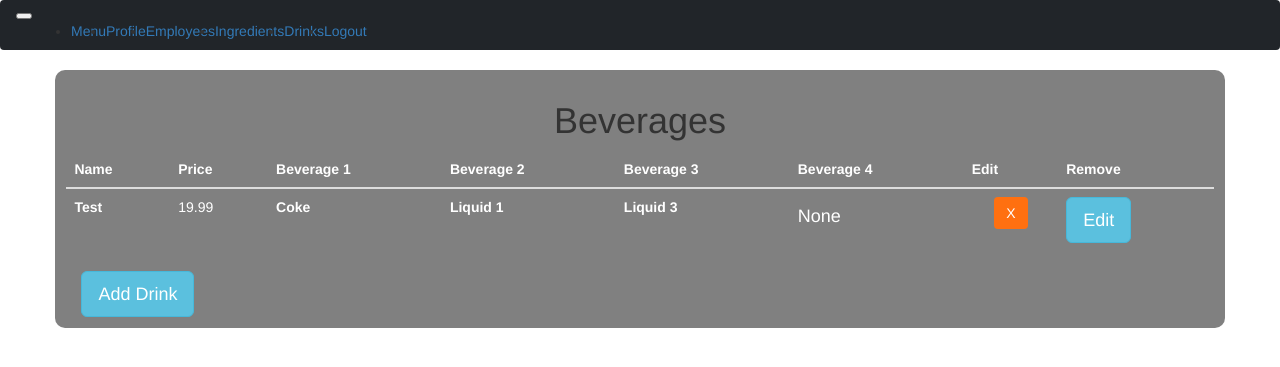
After one commit to sixshotapp/web-app, a Flask app: page /employee_drinks in a window 1280 px wide. The commit adds this page. Shown: the top 367 px of the page. Run offline with Flask 2, Linux system fonts and the light colour scheme; data comes from the database, SQL or seed files in the repository; both versions use the stored data as it was after the commit; some libraries are stand-ins or nearby versions.

Commit message:
checkpoint

```diff
--- a/app.py
+++ b/app.py
@@ -2,7 +2,7 @@
 from crypt import methods
 from flask import Flask, flash, render_template, redirect, request, redirect, session
 from flask_bcrypt import Bcrypt
-from global_var import EmployeeInfo, IngredientInfo
+from global_var import DrinkInfo, EmployeeInfo, IngredientInfo, DrinkInfo
 
 # Local Imports
 from database import db, Employees, Users, Credentials, Drinks, Ingredients
@@ -273,27 +273,41 @@ def employees():
 @app.route('/ingredients', methods=['POST', 'GET'])
 def ingredients():
     if request.method == 'POST':
-        if "change-ingredient" in request.form:
-            # change_name = request.form["changeName"]
-            # change_availability = request.form.get("changeLastName", False)
-            # change_pump = request.form.get("changeUsername", False)
-            # try:
-            #     if (change_name != ''):
-            #         ingredient = Ingredients.query.filter_by(name = ).first()
-            #         flash('Name changed successfully.')
-            #         # return redirect('/ingredients')
+        if "edit-ingredient" in request.form:
+            change_name = request.form["changeName"]
+            change_availability = request.form.get("changeAvailability")
+            change_pump = request.form.get("changePump")
+            ingredient_id = request.form.get("ingredientID")
+            try:
+                ingredient = Ingredients.query.filter_by(id = ingredient_id).first()
+                change_availability = ingredient.available if change_availability == None else 1 if change_availability == "1" else 0
+                change_pump = ingredient.pump if change_pump == None else change_pump
 
-            #     if (change_availability != ''):
-            #         flash('Availability changed successfully.')
-            #         # return redirect('/ingredients')
+                if (change_name == ingredient.name and change_availability == ingredient.available and change_pump == ingredient.pump):
+                    flash('No changes made.')
+                else:
+                    if (change_name != ingredient.name):
+                        ingredient.name = change_name
+                        db.session.commit()
+                        flash('Name changed successfully.')
 
-            #     if (change_pump != ''):
-            #         flash('Pump changed successfully.')
-            #         # return redirect('/ingredients')
+                    if (change_availability != ingredient.available):
+                        ingredient.available = change_availability
+                        db.session.commit()
+                        flash('Availability changed successfully.')
 
-                # return redirect('/ingredients')
-            # except Exception:
-            #     flash('Error updating ingredient, please try again.')
+                    if (change_pump != ingredient.pump):
+                        check_pump = Ingredients.query.filter_by(pump = change_pump).first()
+                        if check_pump is None or check_pump.pump == -1:
+                            ingredient.pump = change_pump
+                            db.session.commit()
+                            flash('Pump changed successfully.')
+                        else:
+                            flash('Error adding ingredient, pump is taken.')
+
+                return redirect('/ingredients')
+            except Exception:
+                flash('Error updating ingredient, please try again.')
             return redirect("/ingredients")
 
         elif "add-ingredient" in request.form:
@@ -332,12 +346,106 @@ def ingredients():
     ingredients = []
     for ingredient in Ingredients.query.all():
         new_ingredient = IngredientInfo()
+        new_ingredient.id = ingredient.id
         new_ingredient.name = ingredient.name
         new_ingredient.available = ingredient.available
         new_ingredient.pump = ingredient.pump
         ingredients.append(new_ingredient)
     ingredients.sort(reverse=True, key=lambda x: x.pump)
     return render_template('ingredients.html', ingredients = ingredients)
+
+@app.route('/employee_drinks', methods=['POST', 'GET'])
+def employee_drinks():
+    if request.method == 'POST':
+        if "change-drink" in request.form:
+            # change_name = request.form["changeName"]
+            # change_availability = request.form.get("changeLastName", False)
+            # change_pump = request.form.get("changeUsername", False)
+            # try:
+            #     if (change_name != ''):
+            #         ingredient = Ingredients.query.filter_by(name = ).first()
+            #         flash('Name changed successfully.')
+            #         # return redirect('/ingredients')
+
+            #     if (change_availability != ''):
+            #         flash('Availability changed successfully.')
+            #         # return redirect('/ingredients')
+
+            #     if (change_pump != ''):
+            #         flash('Pump changed successfully.')
+            #         # return redirect('/ingredients')
+
+                # return redirect('/ingredients')
+            # except Exception:
+            #     flash('Error updating ingredient, please try again.')
+            return redirect("/employee_drinks")
+
+        elif "add-drink" in request.form:
+            print("test1")
+            name = request.form.get("InputName")
+            price = request.form.get("InputPrice")
+            bev1 = request.form.get("InputBev1")
+            bev2 = request.form.get("InputBev2")
+            bev3 = request.form.get("InputBev3")
+            bev4 = request.form.get("InputBev4")
+
+            print("test2")
+            print("name ", name)
+            print("price ", price)
+            print("bev1 ", bev1)
+            print("bev2 ", bev2)
+            print("bev3 ", bev3)
+            print("bev4 ", bev4)
+
+            try:
+                check_name = Drinks.query.filter_by(name = name).first()
+                if check_name is None:
+                    add_drink = Drinks(name = name,
+                                        price = price,
+                                        bev1 = bev1,
+                                        bev2 = bev2,
+                                        bev3 = bev3,
+                                        bev4 = bev4)
+                    db.session.add(add_drink)
+                    db.session.commit()
+                    return redirect("/employee_drinks")
+                else:
+                    flash('Error adding drink, name is taken.')
+                    return redirect("/employee_drinks")
+            except Exception:
+                flash('Error adding drink, please try again.')
+                return redirect("/employee_drinks")
+
+        elif "remove-drink" in request.form:
+            remove_drink = request.form["remove-drink"]
+            try:
+                drink = Drinks.query.filter_by(name = remove_drink).first()
+                db.session.delete(drink)
+                db.session.commit()
+                flash(remove_drink + ' was removed!')
+                return redirect('/employee_drinks')
+
+            except Exception:
+                flash("Error, couldn't remove drink.")
+                return redirect("/employee_drinks")
+
+    drinks = []
+    for drink in Drinks.query.all():
+        new_drink = DrinkInfo()
+        new_drink.name = drink.name
+        new_drink.price = drink.price
+        new_drink.bev1 = drink.bev1
+        new_drink.bev2 = drink.bev2
+        new_drink.bev3 = drink.bev3
+        new_drink.bev4 = drink.bev4
+        drinks.append(drink)
+    drinks.sort()
+
+    ingredients = []
+    for ingredient in Ingredients.query.all():
+        ingredients.append(ingredient.name)
+    ingredients.sort()
+    return render_template('employee_drinks.html', ingredients = ingredients, drinks = drinks)
 
 @app.route('/order')
 def order():
--- /dev/null
+++ b/templates/employee_drinks.html
@@ -0,0 +1,234 @@
+{% extends 'base.html' %}
+
+{% block head %}
+<title>6Shot | Ingredients</title>
+{% endblock %}
+
+{% block nav %}
+<li class="nav-item">
+  <a class="nav-link" href="./employee_menu">Menu</a>
+</li>
+<li class="nav-item">
+  <a class="nav-link" href="./employee_profile">Profile</a>
+</li>
+<li class="nav-item">
+  <a class="nav-link" href="./employees">Employees</a>
+</li>
+<li class="nav-item">
+    <a class="nav-link" href="./ingredients">Ingredients</a>
+</li>
+<li class="nav-item">
+    <a class="nav-link active" aria-current="page">Drinks</a>
+  </li>
+<!-- <li class="nav-item">
+    <a class="nav-link" href="./about">About</a>
+</li> -->
+<li class="nav-item">
+  <a class="nav-link" href="./logout">Logout</a>
+</li>
+{% endblock %}
+
+{% block body %}
+    <div class="container">
+        <div class="row" style="background-color: grey; border-radius: 1rem; padding: 1%;">
+        <div class="col-sm">
+            <h1 class="as_heading as_heading_center" style="text-align: center;">Beverages</h1>
+            <table class="table" style="color: white">
+            <thead style="text-align: center;">
+                <tr>
+                <th>Name</th>
+                <th>Price</th>
+                <th>Beverage 1</th>
+                <th>Beverage 2</th>
+                <th>Beverage 3</th>
+                <th>Beverage 4</th>
+                <th>Edit</th>
+                <th>Remove</th>
+                </tr>
+            </thead>
+            <tbody>
+                {% for drink in drinks %}
+                    <div class="drink">
+                        <tr>
+                            <th>{{ drink.name }}</th>
+                            <td>
+                                {{ drink.price }}
+                            </th>
+                            <th>
+                                {% if drink.bev1 == "-1" %}
+                                    <h4>None</h4>
+                                {% else %}
+                                    {{ drink.bev1 }}
+                                {% endif %}
+                            </th>
+                            <th>
+                                {% if drink.bev2 == "-1" %}
+                                    <h4>None</h4>
+                                {% else %}
+                                    {{ drink.bev2 }}
+                                {% endif %}
+                            </th>
+                            <th>
+                                {% if drink.bev3 == "-1" %}
+                                    <h4>None</h4>
+                                {% else %}
+                                    {{ drink.bev3 }}
+                                {% endif %}
+                            </th>
+                            <th>
+                                {% if drink.bev4 == "-1" %}
+                                    <h4>None</h4>
+                                {% else %}
+                                    {{ drink.bev4 }}
+                                {% endif %}
+                            </th>
+                            <th>
+                                <form id = "remove-drink" action = "/employee_drinks" method = "POST" style="text-align: center;">
+                                    <button type="submit" class="btn btn-primary" style = "background-color: #ff7010; border: black" name ="remove-drink" value="{{drink.name}}">X</button>
+                                </form>
+                            </th>
+                            <th>
+                                <form method="post">
+                                    <button type="button" class="btn btn-info btn-lg" data-toggle="modal" data-target="#editDrink">Edit</button>
+                                    <!-- Modal -->
+                                    <div class="modal fade reveal-modal" id="editDrink" tabindex="-1" role="dialog" aria-labelledby="drinkModalLabel" aria-hidden="true">
+                                        <div class="modal-dialog" role="document">
+                                            <!-- Modal content-->
+                                            <div class="modal-content" style="background-color: white; color: black;">
+                                                <div class="modal-header">
+                                                    <button type="button" class="close" data-dismiss="modal">&times;</button>
+                                                    <h4 class="modal-title">Edit Drink</h4>
+                                                </div>
+                                                <div class="modal-body">
+                                                    <div class="form-group">
+                                                        <label for="InputName">Change Name</label>
+                                                        <input type="text" class="form-control" name="changeName" id="changeName" placeholder="Enter name" />
+                                                    </div>
+                                                    <div class="form-group">
+                                                        <label for="InputPrice">Change Price</label>
+                                                        <input type="number" min="0.00" max="10000.00" step="any" class="form-control" name="ChangePrice" id="ChangePrice" placeholder="Enter Price"/>
+                                                    </div>
+                                                    <div class="form-group">
+                                                        <label for="InputBev1">Change Beverage 1</label>
+                                                        <select id="ChangeBev1" name="ChangeBev1">
+                                                            <option value="-1">None</option>
+                                                            {% for ingredient in ingredients %}
+                                                                <option value="{{ingredient}}">{{ ingredient }}</option>
+                                                            {% endfor %}
+                                                        </select>
+                                                    </div>
+                                                    <div class="form-group">
+                                                        <label for="InputBev2">Change Beverage 2</label>
+                                                        <select id="ChangeBev2" name="ChangeBev2">
+                                                            <option value="-1">None</option>
+                                                            {% for ingredient in ingredients %}
+                                                                <option value="{{ingredient}}">{{ ingredient }}</option>
+                                                            {% endfor %}
+                                                        </select>
+                                                    </div>
+                                                    <div class="form-group">
+                                                        <label for="InputBev3">Change Beverage 3</label>
+                                                        <select id="ChangeBev3" name="ChangeBev3">
+                                                            <option value="-1">None</option>
+                                                            {% for ingredient in ingredients %}
+                                                                <option value="{{ingredient}}">{{ ingredient }}</option>
+                                                            {% endfor %}
+                                                        </select>
+                                                    </div>
+                                                    <div class="form-group">
+                                                        <label for="InputBev4">Change Beverage 4</label>
+                                                        <select id="ChangeBev4" name="ChangeBev4">
+                                                            <option value="-1">None</option>
+                                                            {% for ingredient in ingredients %}
+                                                                <option value="{{ingredient}}">{{ ingredient }}</option>
+                                                            {% endfor %}
+                                                        </select>
+                                                    </div>
+                                                </div>
+                                                <div class="modal-footer">
+                                                    <form role="form" id="change-drink-form" action="/employee_drinks" method="POST">
+                                                        <button type="submit" class="btn btn-primary" name="change-drink" value="change_drink" id="change-drijk-submit">Save Changes</button>
+                                                    </form>
+                                                </div>
+                                            </div>
+                                        </div>
+                                    </div>
+                                </form>
+                            </th>
+                        </tr>
+                </div>
+                {% endfor %}
+            </tbody>
+            </table>
+            <div class="container">
+                <form method="post">
+                    <button type="button" class="btn btn-info btn-lg" data-toggle="modal" data-target="#addDrinkModal">Add Drink</button>
+                    <!-- Modal -->
+                    <div class="modal fade reveal-modal" id="addDrinkModal" tabindex="-1" role="dialog" aria-labelledby="newDrinkModalLabel" aria-hidden="true">
+                        <div class="modal-dialog" role="document">
+                            <!-- Modal content-->
+                            <div class="modal-content" style="background-color: white; color: black;">
+                                <div class="modal-header">
+                                    <button type="button" class="close" data-dismiss="modal">&times;</button>
+                                    <h4 class="modal-title">Add Drink</h4>
+                                </div>
+                                <div class="modal-body">
+                                    <div class="form-group">
+                                        <label for="InputName">Name</label>
+                                        <input type="text" class="form-control" name="InputName" id="InputName" placeholder="Enter name" />
+                                    </div>
+                                    <div class="form-group">
+                                        <label for="InputPrice">Price</label>
+                                        <input type="number" min="0.00" max="10000.00" step="any" class="form-control" name="InputPrice" id="InputPrice" placeholder="Enter Price" />
+                                    </div>
+                                    <div class="form-group">
+                                        <label for="InputBev1">Beverage 1</label>
+                                        <select id="InputBev1" name="InputBev1">
+                                            <option value="-1">None</option>
+                                            {% for ingredient in ingredients %}
+                                                <option value="{{ingredient}}">{{ ingredient }}</option>
+                                            {% endfor %}
+                                        </select>
+                                    </div>
+                                    <div class="form-group">
+                                        <label for="InputBev2">Beverage 2</label>
+                                        <select id="InputBev2" name="InputBev2">
+                                            <option value="-1">None</option>
+                                            {% for ingredient in ingredients %}
+                                                <option value="{{ingredient}}">{{ ingredient }}</option>
+                                            {% endfor %}
+                                        </select>
+                                    </div>
+                                    <div class="form-group">
+                                        <label for="InputBev3">Beverage 3</label>
+                                        <select id="InputBev3" name="InputBev3">
+                                            <option value="-1">None</option>
+                                            {% for ingredient in ingredients %}
+                                                <option value="{{ingredient}}">{{ ingredient }}</option>
+                                            {% endfor %}
+                                        </select>
+                                    </div>
+                                    <div class="form-group">
+                                        <label for="InputBev4">Beverage 4</label>
+                                        <select id="InputBev4" name="InputBev4">
+                                            <option value="-1">None</option>
+                                            {% for ingredient in ingredients %}
+                                                <option value="{{ingredient}}">{{ ingredient }}</option>
+                                            {% endfor %}
+                                        </select>
+                                    </div>
+                                </div>
+                                <div class="modal-footer">
+                                    <form role="form" id="add-drink-form" action="/employee_drinks" method="POST">
+                                        <button type="submit" class="btn btn-primary" name="add-drink" value="add_drink" id="add-drink-submit">Add Drink</button>
+                                    </form>
+                                </div>
+                            </div>
+                        </div>
+                    </div>
+                </form>
+            </div>
+        </div>
+        </div>
+    </div>
+{% endblock %}
--- a/templates/employee_menu.html
+++ b/templates/employee_menu.html
@@ -17,6 +17,9 @@
 <li class="nav-item">
     <a class="nav-link" href="./ingredients">Ingredients</a>
 </li>
+<li class="nav-item">
+  <a class="nav-link" href="./employee_drinks">Drinks</a>
+</li>
 <!-- <li class="nav-item">
     <a class="nav-link" href="./about">About</a>
 </li> -->
--- a/templates/employee_profile.html
+++ b/templates/employee_profile.html
@@ -17,6 +17,9 @@
 <li class="nav-item">
     <a class="nav-link" href="./ingredients">Ingredients</a>
 </li>
+<li class="nav-item">
+  <a class="nav-link" href="./employee_drinks">Drinks</a>
+</li>
 <!-- <li class="nav-item">
     <a class="nav-link" href="./about">About</a>
 </li> -->
```
Also changed, not shown: global_var.py (+9 -0 lines), templates/employees.html (+31 -29 lines), templates/ingredients.html (+118 -66 lines), 6shot_db.db.
